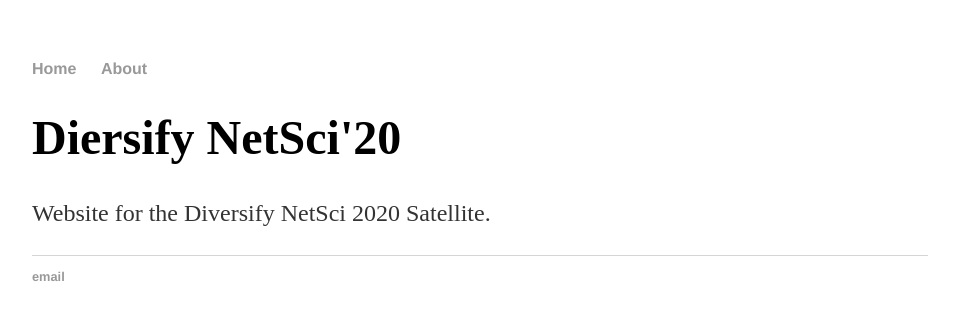
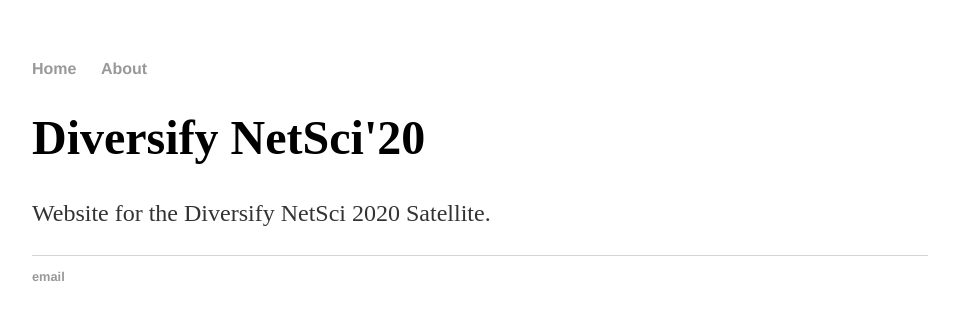
Before and after one commit to diversify-netsci/diversify-netsci.github.io, a Jekyll site: the page built from index.html, in a window 1280 px wide. Shown: the top 320 px of the page, without its empty margins (160-1119 px from the left). Built offline with Jekyll 4.4.1, drawn with Linux system fonts in a browser that asks for light colours.

Commit message:
Update index.html

```diff
--- a/index.html
+++ b/index.html
@@ -3,6 +3,6 @@ layout: default
 title: Diversify NetSci
 ---
 <div class="blurb">
-	<h1>Diersify NetSci'20</h1>
+	<h1>Diversify NetSci'20</h1>
 	<p>Website for the Diversify NetSci 2020 Satellite.</a></p>
 </div><!-- /.blurb -->
```
